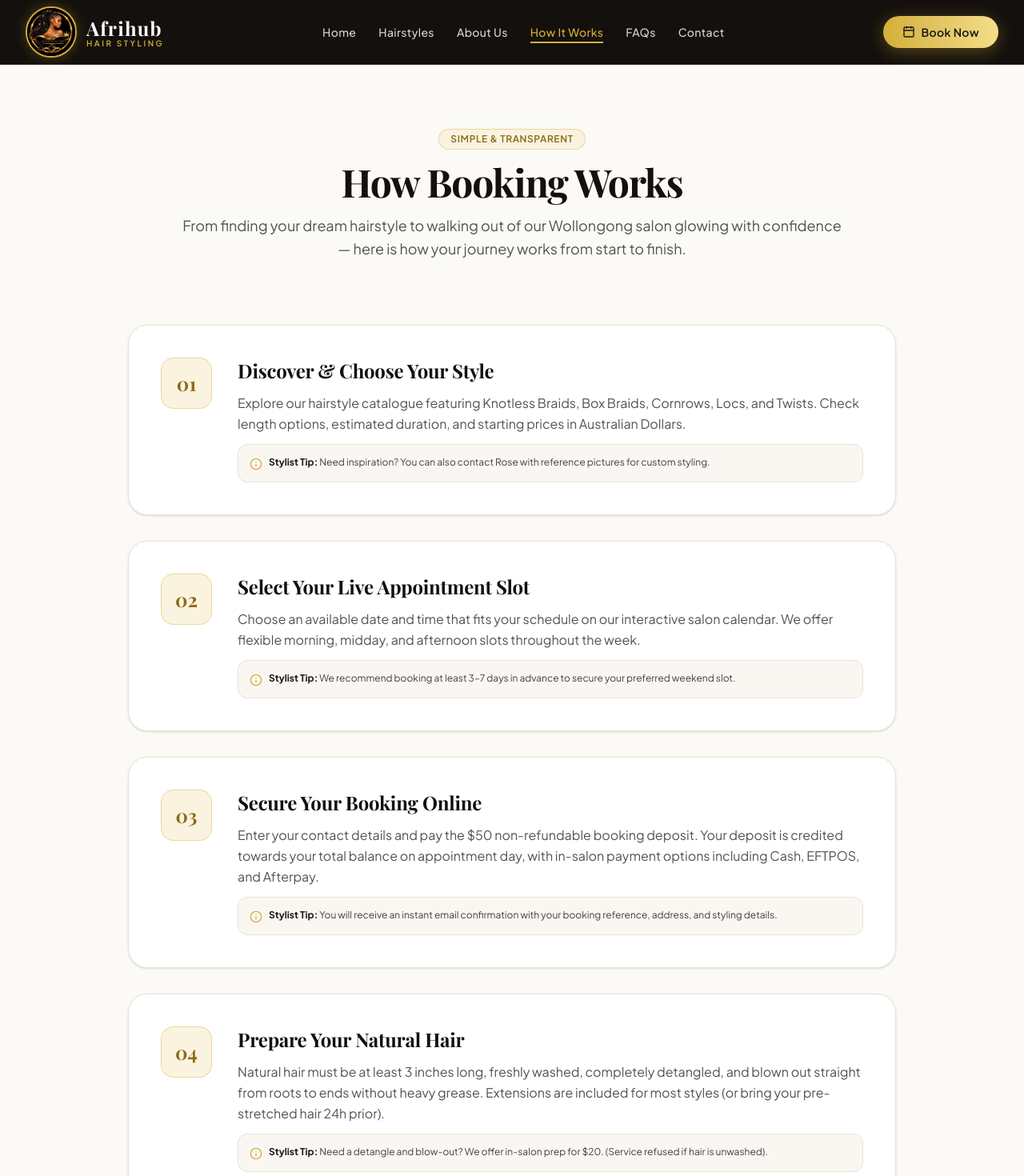
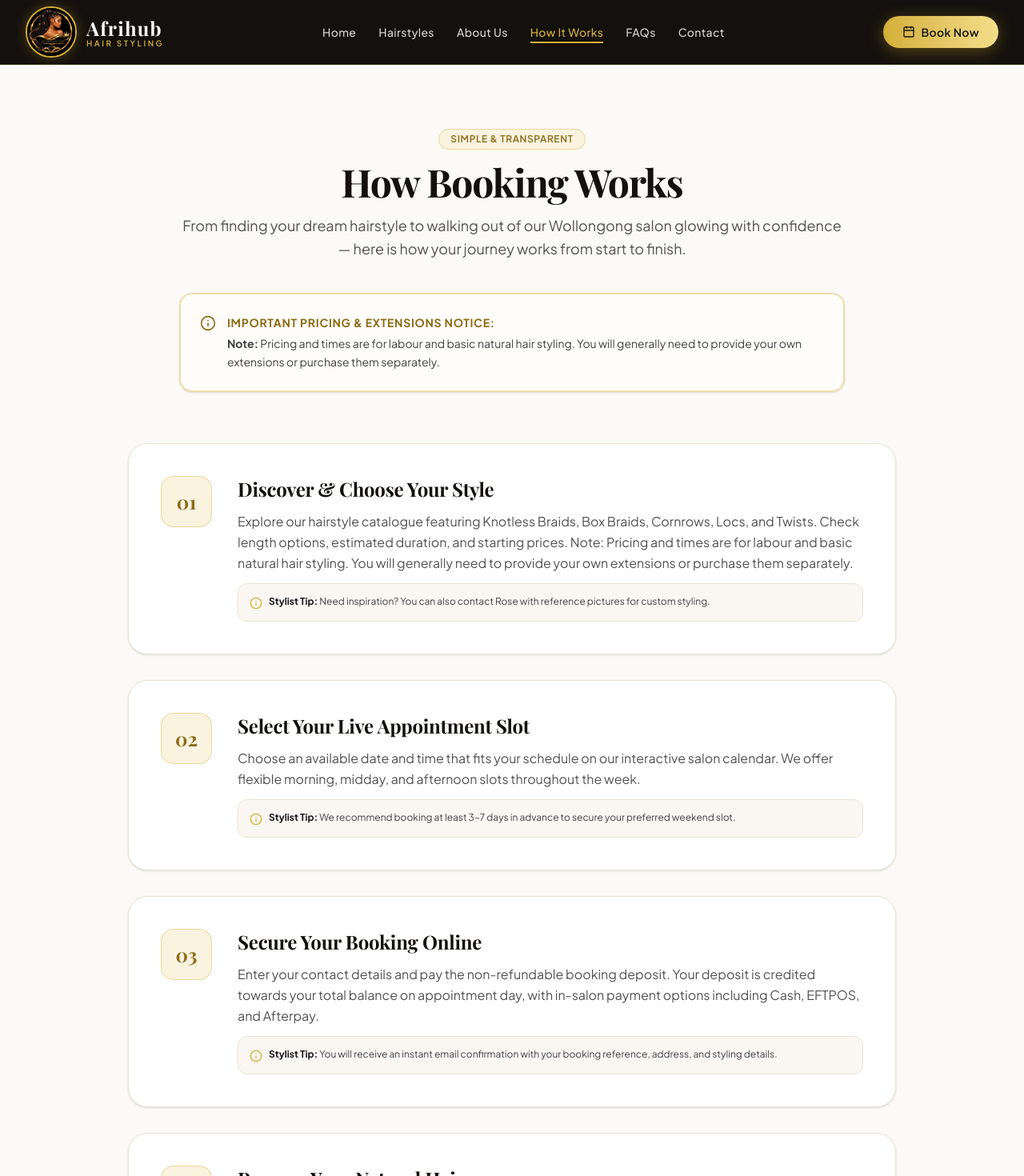
Before and after one commit to johnleo8070/Afriglow, a Next.js app: page /how-it-works in a window 1280 px wide. Shown: the top 1470 px of the page at 80% size. Built offline with nearby package versions, Linux system fonts and the light colour scheme; a web font is replaced by a local one.

Commit message:
docs: add labour and separate extension purchase notice across FAQ, How it works, and Terms

```diff
--- a/src/app/booking/confirmation/page.tsx
+++ b/src/app/booking/confirmation/page.tsx
@@ -163,7 +163,7 @@ END:VCALENDAR`;
               </li>
               <li className="flex items-center gap-2">
                 <CheckCircle2 className="w-4 h-4 text-emerald-600 flex-shrink-0" />
-                Review our <Link href="/cancellation-policy" className="text-[#8C6B16] font-semibold underline">Cancellation Policy</Link> (at least 24/48h notice for rescheduling).
+                Review our <Link href="/cancellation-policy" className="text-[#8C6B16] font-semibold underline">Cancellation Policy</Link> (at least 48h notice for rescheduling).
               </li>
             </ul>
           </div>
--- a/src/app/faqs/page.tsx
+++ b/src/app/faqs/page.tsx
@@ -27,7 +27,7 @@ export default function FAQPage() {
     },
     {
       q: "Where are you located?",
-      a: `Afrihub is located in Wollongong, NSW 2500, Australia. The exact address is included in your booking confirmation email. We are situated in a convenient central location with easy nearby parking and transit connections.`
+      a: `Afrihub is located in 7–9 Corrimal Street, Wollongong NSW 2500, Australia. The exact address is included in your booking confirmation email. We are situated in a convenient central location with easy nearby parking and transit connections.`
     },
     {
       q: "What if I need to reschedule?",
@@ -71,11 +71,11 @@ export default function FAQPage() {
     },
     {
       q: "Do you provide braid extensions?",
-      a: "Yes. Extensions are included in the price of all standard braid services. For Remy extensions and crochet styles, please check with the salon for pricing, as these extensions are not included in the service price. You may also bring your own extensions for Remy extension and crochet services. For braid extensions, we only accept pre-stretched hair."
+      a: "Note: Pricing and times are for labour and basic natural hair styling. You will generally need to provide your own extensions or purchase them separately. You can bring your own pre-stretched braid extensions (dropped off 24 hours before your appointment) or purchase packs available directly in-salon. For Remy extensions and crochet styles, extensions are also purchased separately."
     },
     {
       q: "Do I need to bring my own hair extensions?",
-      a: "Extensions are included for most braiding styles. If you prefer to provide your own, pre-stretched hair is strictly preferred and must be dropped off at the salon at least 24 hours before your appointment. Bringing extensions on the day of your appointment will incur a $20 preparation fee. Your hairstyle and extension colour cannot be changed on the day."
+      a: "Yes. Pricing and times are for labour and basic natural hair styling. You will generally need to provide your own extensions or purchase them separately. If providing your own hair, pre-stretched extensions are strictly preferred and must be dropped off at the salon at least 24 hours prior to your appointment (bringing extensions on the day incurs a $20 prep fee). Pre-stretched packs are also available for purchase in-store."
     },
     {
       q: "How long will my service take?",
--- a/src/app/how-it-works/page.tsx
+++ b/src/app/how-it-works/page.tsx
@@ -17,7 +17,7 @@ export default function HowItWorksPage() {
     {
       num: "01",
       title: "Discover & Choose Your Style",
-      desc: "Explore our hairstyle catalogue featuring Knotless Braids, Box Braids, Cornrows, Locs, and Twists. Check length options, estimated duration, and starting prices in Australian Dollars.",
+      desc: "Explore our hairstyle catalogue featuring Knotless Braids, Box Braids, Cornrows, Locs, and Twists. Check length options, estimated duration, and starting prices. Note: Pricing and times are for labour and basic natural hair styling. You will generally need to provide your own extensions or purchase them separately.",
       tip: "Need inspiration? You can also contact Rose with reference pictures for custom styling."
     },
     {
@@ -29,13 +29,13 @@ export default function HowItWorksPage() {
     {
       num: "03",
       title: "Secure Your Booking Online",
-      desc: "Enter your contact details and pay the $50 non-refundable booking deposit. Your deposit is credited towards your total balance on appointment day, with in-salon payment options including Cash, EFTPOS, and Afterpay.",
+      desc: "Enter your contact details and pay the non-refundable booking deposit. Your deposit is credited towards your total balance on appointment day, with in-salon payment options including Cash, EFTPOS, and Afterpay.",
       tip: "You will receive an instant email confirmation with your booking reference, address, and styling details."
     },
     {
       num: "04",
       title: "Prepare Your Natural Hair",
-      desc: "Natural hair must be at least 3 inches long, freshly washed, completely detangled, and blown out straight from roots to ends without heavy grease. Extensions are included for most styles (or bring your pre-stretched hair 24h prior).",
+      desc: "Natural hair must be at least 4 inches long, freshly washed, completely detangled, and blown out straight from roots to ends without heavy grease. Please note that pricing and times are for labour and basic natural hair styling — you will generally need to provide your own extensions or purchase them separately (pre-stretched hair dropped off 24h prior).",
       tip: "Need a detangle and blow-out? We offer in-salon prep for $20. (Service refused if hair is unwashed)."
     },
     {
@@ -47,7 +47,7 @@ export default function HowItWorksPage() {
   ];
 
   return (
-    <div className="py-12 md:py-20 space-y-20">
+    <div className="py-12 md:py-20 space-y-16">
       {/* Hero */}
       <section className="max-w-4xl mx-auto px-4 sm:px-6 lg:px-8 text-center space-y-4">
         <span className="badge-gold">Simple & Transparent</span>
@@ -57,6 +57,19 @@ export default function HowItWorksPage() {
         <p className="text-neutral-600 text-base sm:text-lg leading-relaxed">
           From finding your dream hairstyle to walking out of our Wollongong salon glowing with confidence — here is how your journey works from start to finish.
         </p>
+      </section>
+
+      {/* Important Extension & Labour Notice */}
+      <section className="max-w-4xl mx-auto px-4 sm:px-6 lg:px-8 -mt-6">
+        <div className="p-5 sm:p-6 rounded-2xl bg-[#FFFDF9] border-2 border-[#D4AF37]/40 shadow-sm flex items-start gap-3.5">
+          <Info className="w-5 h-5 text-[#8C6B16] flex-shrink-0 mt-0.5" />
+          <div className="space-y-1 text-xs sm:text-sm text-neutral-700 leading-relaxed">
+            <span className="font-bold uppercase tracking-wider text-[#8C6B16] block">Important Pricing & Extensions Notice:</span>
+            <p>
+              <strong>Note:</strong> Pricing and times are for labour and basic natural hair styling. You will generally need to provide your own extensions or purchase them separately.
+            </p>
+          </div>
+        </div>
       </section>
 
       {/* Steps Timeline */}
--- a/src/app/terms/page.tsx
+++ b/src/app/terms/page.tsx
@@ -63,11 +63,15 @@ export default function TermsPage() {
             <h2 className="font-serif text-xl font-bold text-[#14100D]">4. Pricing, Payments & Extra Charges</h2>
             <p>Prices displayed on the website are in Australian dollars (AUD). To secure an appointment, a <strong>non-refundable deposit of 25% of the chosen hairstyle price</strong> is required. The remaining balance can be paid in-salon or through our payment gateway on our website.</p>
 
+            <div className="p-3.5 rounded-xl bg-[#FAF7F2] border border-[#D4AF37]/40 text-xs sm:text-sm text-neutral-800">
+              <strong>Note:</strong> Pricing and times are for labour and basic natural hair styling. You will generally need to provide your own extensions or purchase them separately.
+            </div>
+
             <div className="p-4 rounded-xl bg-[#FAF7F2] border border-[#EAE2D5] space-y-2 text-xs sm:text-sm">
               <span className="font-bold text-[#8C6B16] uppercase tracking-wider block">Schedule of Additional Surcharges:</span>
               <ul className="list-disc pl-5 space-y-1 text-neutral-700">
                 <li><strong>$20:</strong> In-salon detangling and blow-out service (if hair is not pre-detangled and blown out).</li>
-                <li><strong>$30:</strong> Hair shorter than 3 inches (requires extra precision and grip technique).</li>
+                <li><strong>$30:</strong> Hair shorter than 4 inches (requires extra precision and grip technique).</li>
                 <li><strong>$50:</strong> Extra thick, fine, or hair longer than shoulder length.</li>
                 <li><strong>$20:</strong> Hair extensions brought in on the day of appointment instead of 24 hours prior.</li>
                 <li><strong>$20:</strong> Late arrival fee (applied after the 15-minute grace period).</li>
@@ -80,14 +84,14 @@ export default function TermsPage() {
           <div className="space-y-2">
             <h2 className="font-serif text-xl font-bold text-[#14100D]">5. Appointments & Minimum Hair Length</h2>
             <p>Appointments are subject to availability. To book, select your desired hairstyle and pick a suitable available date from the calendar. If you are unsure of your choice, you are welcome to send a reference photo prior to booking for clarification.</p>
-            <p><strong>Minimum Hair Length:</strong> Your natural hair must be at least <strong>3 inches long</strong> all around for braiding. Hair shorter than 3 inches requires specialized grip and will attract an additional $30 surcharge.</p>
+            <p><strong>Minimum Hair Length:</strong> Your natural hair must be at least <strong>4 inches long</strong> all around to book an appointment (a minimum of 6 inches is required for two Dutch braids). Hair shorter than 4 inches requires specialized grip and will attract an additional $30 surcharge.</p>
             <p><strong>Confirmation:</strong> Select your preferred braid colour on the confirmation page. Once completed, an automated confirmation email containing your appointment details and salon address will be sent to your email.</p>
           </div>
 
           {/* Section 6 */}
           <div className="space-y-2">
             <h2 className="font-serif text-xl font-bold text-[#14100D]">6. Providing Hair Extensions</h2>
-            <p>Extensions are included for most braiding styles. However, if you prefer to supply your own hair:</p>
+            <p><strong>Note:</strong> Pricing and times are for labour and basic natural hair styling. You will generally need to provide your own extensions or purchase them separately. When supplying your own hair:</p>
             <ul className="list-disc pl-6 space-y-1 text-sm text-neutral-700">
               <li><strong>Pre-stretched extensions</strong> are strictly preferred.</li>
               <li>Your extensions must be dropped off at the salon at least <strong>24 hours prior</strong> to your appointment for pre-feathering and preparation. Bringing extensions on the appointment day will incur a $20 prep fee.</li>
--- a/src/components/Footer.tsx
+++ b/src/components/Footer.tsx
@@ -166,8 +166,8 @@ export default function Footer() {
         <div className="pt-8 flex flex-col items-center justify-center gap-2 text-xs text-neutral-400 text-center">
           <p>
             © {new Date().getFullYear()} Afrihub. All rights reserved. developed by{" "}
-            <a href="https://www.gstatmobile.com" target="_blank" rel="noopener noreferrer" className="hover:text-[#D4AF37] transition-colors underline underline-offset-2">
-              gstat mobile solutions
+            <a href="https://www.gstatmobile.com" target="_blank" rel="noopener noreferrer" className="text-[#D4AF37] hover:text-[#D4AF37] transition-colors underline underline-offset-2">
+              GSTAT MOBILE SOLUTIONS
             </a>
           </p>
         </div>
```
